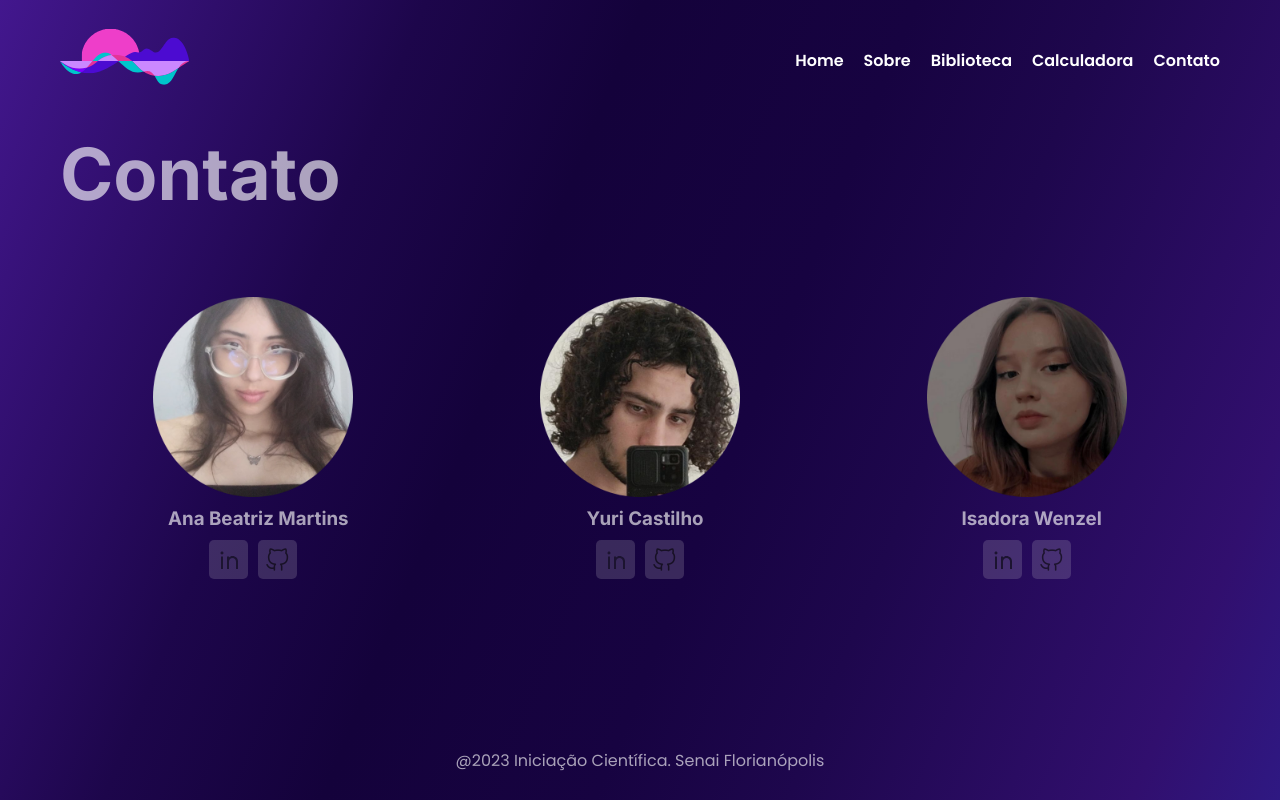
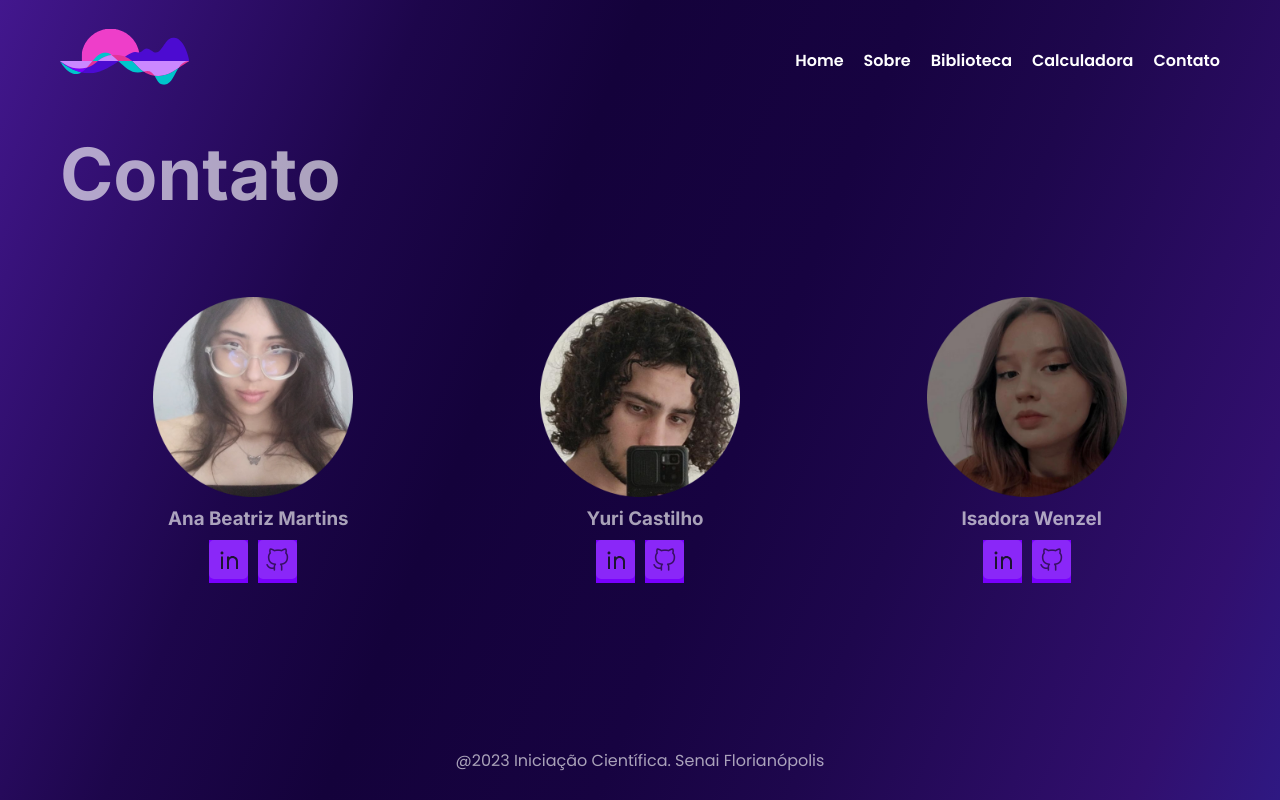
Before and after one commit to SenaiFlorianopolisResearchTeam/Calculator, a Next.js app: page /contact in a window 1280 px wide. Built offline with nearby package versions, Linux system fonts and the light colour scheme.

Commit message:
style: mudanca cor btn linkedin e github

```diff
--- a/src/app/contact/page.module.css
+++ b/src/app/contact/page.module.css
@@ -40,3 +40,7 @@
   display: flex;
   gap: 10px
 }
+
+.div a{
+  background-color: #7900FF
+}
```
